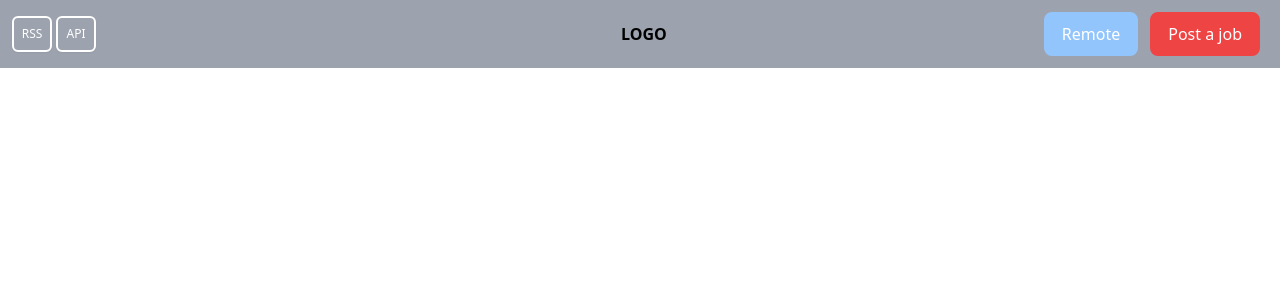
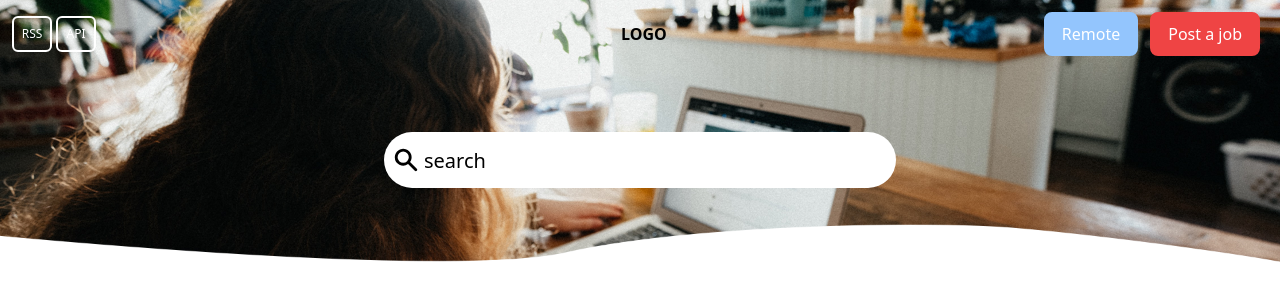
Before and after one commit to ognjen-dev/hire-remote, a React (Create React App) app: page / in a window 1280 px wide. Shown: the top 300 px of the page. Built offline with nearby package versions, Linux system fonts and the light colour scheme.

Commit message:
add hero image

```diff
--- a/public/index.html
+++ b/public/index.html
@@ -24,7 +24,7 @@
       work correctly both with client-side routing and a non-root public URL.
       Learn how to configure a non-root public URL by running `npm run build`.
     -->
-    <title>React App</title>
+    <title>hire me</title>
   </head>
   <body>
     <noscript>You need to enable JavaScript to run this app.</noscript>
--- a/src/App.css
+++ b/src/App.css
@@ -1,38 +1,3 @@
-.App {
-  text-align: center;
+.z-negative {
+  z-index: -1;
 }
-
-.App-logo {
-  height: 40vmin;
-  pointer-events: none;
-}
-
-@media (prefers-reduced-motion: no-preference) {
-  .App-logo {
-    animation: App-logo-spin infinite 20s linear;
-  }
-}
-
-.App-header {
-  background-color: #282c34;
-  min-height: 100vh;
-  display: flex;
-  flex-direction: column;
-  align-items: center;
-  justify-content: center;
-  font-size: calc(10px + 2vmin);
-  color: white;
-}
-
-.App-link {
-  color: #61dafb;
-}
-
-@keyframes App-logo-spin {
-  from {
-    transform: rotate(0deg);
-  }
-  to {
-    transform: rotate(360deg);
-  }
-}
--- /dev/null
+++ b/src/App/Components/GetHiredComponents/Emoji.tsx
@@ -0,0 +1,11 @@
+import React from 'react'
+
+const Emoji = () => {
+    return (
+        <div>
+
+        </div>
+    )
+}
+
+export default Emoji
--- /dev/null
+++ b/src/App/Components/GetHiredComponents/EmojiBar.tsx
@@ -0,0 +1,12 @@
+import React from 'react'
+import Emoji from './Emoji'
+
+const EmojiBar = () => {
+    return (
+        <div>
+            <Emoji />
+        </div>
+    )
+}
+
+export default EmojiBar
--- /dev/null
+++ b/src/App/Components/GetHiredComponents/Hero.tsx
@@ -0,0 +1,21 @@
+import React from 'react'
+
+const Hero = () => {
+    return (
+        <div className="flex lg:flex lg:justify-center justify-center py-16">
+            <div className="lg:max-w-lg lg:w-full lg:max-w-xs">
+                <label className="sr-only">search</label>
+                <div className="relative">
+                    <div className="absolute inset-y-0 left-0 pl-3 flex items-center pointer-events-none">
+                        <svg className="-ml-1 h-7 w-7 text-black" xmlns="http://www.w3.org/2000/svg" viewBox="0 0 20 20" fill="currentColor" aria-hidden="true">
+                            <path fill-rule="evenodd" d="M8 4a4 4 0 100 8 4 4 0 000-8zM2 8a6 6 0 1110.89 3.476l4.817 4.817a1 1 0 01-1.414 1.414l-4.816-4.816A6 6 0 012 8z" clip-rule="evenodd" />
+                        </svg>
+                    </div>
+                    <input id="search" name="search" className="block w-full lg:w-full h-14 pl-10 pr-3 py-2 rounded-full leading-5 bg-white placeholder-black focus:shadow-md focus:outline-none focus:placeholder-black focus:ring-1 focus:ring-indigo-500 focus:border-black text-xl" placeholder="search" type="search" />
+                </div>
+            </div>
+        </div>
+    )
+}
+
+export default Hero
--- /dev/null
+++ b/src/App/Components/GetHiredComponents/Job.tsx
@@ -0,0 +1,11 @@
+import React from 'react'
+
+const Job = () => {
+    return (
+        <div>
+
+        </div>
+    )
+}
+
+export default Job
--- /dev/null
+++ b/src/App/Components/GetHiredComponents/Jobs.tsx
@@ -0,0 +1,11 @@
+import React from 'react'
+
+const Jobs = () => {
+    return (
+        <div>
+
+        </div>
+    )
+}
+
+export default Jobs
--- a/src/App/Components/SharedComponents/NavBar.tsx
+++ b/src/App/Components/SharedComponents/NavBar.tsx
@@ -1,8 +1,14 @@
 import React from 'react'
+import BackgroundBig from '../../../Images/big-screen-bg.png'
+import BackgroundSmall from '../../../Images/small-screen-bg.png'
 
 const NavBar = () => {
     return (
-        <div className="flex lg:flex justify-between lg:justify-between lg:p-3 py-5 bg-gray-400">
+        <div>
+            <div className="absolute inset-0 z-negative lg:opacity-100 opacity-90 md:-my-96">
+                <img src={BackgroundBig} className="lg:block hidden mt-80" />
+            </div>
+            <div className="flex lg:flex justify-between lg:justify-between lg:p-3 py-5">
                 <div className="sm:block hidden self-center">
                     <button className="mr-1 w-10 h-9 border-2 border-white rounded-md shadow-sm text-xs font-medium text-white bg-none hover:bg-white hover:text-black focus:outline-none focus:ring-2 focus:ring-offset-2">
                         RSS
@@ -29,6 +35,7 @@ const NavBar = () => {
                     </button>
                 </div>
             </div>
+        </div>
     )
 }
 
--- a/src/App/Pages/GetHired.tsx
+++ b/src/App/Pages/GetHired.tsx
@@ -1,10 +1,14 @@
 import React from 'react'
 import NavBar from '../Components/SharedComponents/NavBar'
+import Hero from '../Components/GetHiredComponents/Hero'
+import EmojiBar from '../Components/GetHiredComponents/EmojiBar'
 
 const GetHired = () => {
     return (
         <div>
             <NavBar />
+            <Hero />
+            <EmojiBar />
         </div>
     )
 }
```
Also changed, not shown: src/Images/big-screen-bg.png (added), src/Images/small-screen-bg.png (added). Lines whose indentation alone changed are shown as unchanged.
